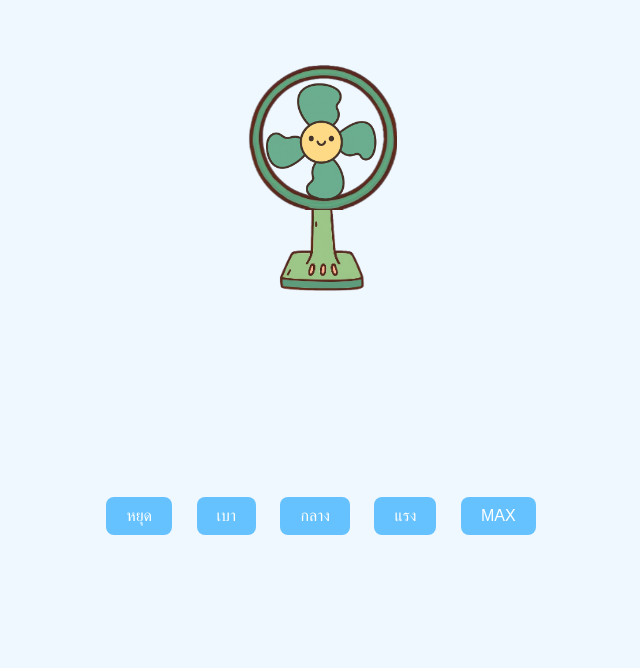
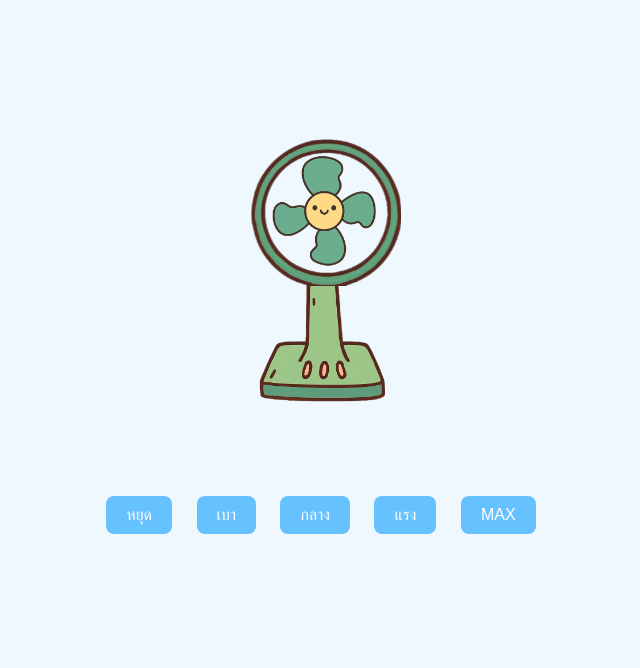
Before and after one commit to Chaivut2460/fan, a plain HTML site: page index.html in a window 1280 px wide. Shown: the part 132-800 px from the top of the page, without its empty margins (319-959 px from the left). Drawn offline with Linux system fonts and the light colour scheme.

Commit message:
Update index.html

```diff
--- a/index.html
+++ b/index.html
@@ -2,7 +2,7 @@
 <html lang="th">
 <head>
   <meta charset="UTF-8" />
-  <title>พัดลมฐานหมุน</title>
+  <title>ฐานหมุนรอบโครง</title>
   <style>
     body {
       background: #f0f8ff;
@@ -18,47 +18,44 @@
       margin: 0 auto;
     }
 
-    /* ใบพัด */
+    .fan-frame {
+      position: absolute;
+      top: 120px;
+      left: 50%;
+      transform: translateX(-50%);
+      width: 160px;
+      z-index: 2;
+    }
+
     .fan-blade {
       position: absolute;
-      top: 60px;
-      left: 50%;
+      top: 135px;
+      left: 51%;
       transform: translateX(-50%);
-      width: 150px;
+      width: 140px;
       z-index: 3;
     }
 
-    /* โครงพัดลม (ไม่หมุน) */
-    .fan-frame {
-      position: absolute;
-      top: 10%;
-      left: 49%;
-      transform: translateX(-50%);
-      width: 158px;
-      z-index: 2;
-    }
-
-    /* กล่องหมุนเฉพาะฐาน */
     .rotating-base {
       position: absolute;
       width: 100%;
       height: 100%;
       top: 0;
       left: 0;
-      transform-origin: 50% 250px; /* จุดหมุนกลางฐาน */
-      animation: spin 0s linear infinite;
+      transform-origin: 50% 200px; /* จุดหมุนอยู่กลางโครง */
+      animation: orbit 0s linear infinite;
       z-index: 1;
     }
 
     .fan-base {
       position: absolute;
-      top: 200px;
+      top: 270px; /* ให้ฐานห่างจากศูนย์กลาง */
       left: 50%;
       transform: translateX(-50%);
-      width: 100px;
+      width: 150px;
     }
 
-    @keyframes spin {
+    @keyframes orbit {
       from { transform: rotate(0deg); }
       to   { transform: rotate(360deg); }
     }
@@ -86,11 +83,12 @@
 </head>
 <body>
 
-  <h1>พัดลมหมุนเฉพาะฐาน 🌀🧍</h1>
+  <h1>พัดล้ม</h1>
 
   <div class="fan-container">
+    <img src="fan_frame.png" alt="โครงพัดลม" class="fan-frame">
     <img src="fan_blade.png" alt="ใบพัด" class="fan-blade">
-    <img src="fan_frame.png" alt="โครงพัดลม" class="fan-frame">
+
     <div class="rotating-base" id="rotatingBase">
       <img src="fan_base.png" alt="ฐานพัดลม" class="fan-base">
     </div>
@@ -111,10 +109,10 @@
       let duration;
       switch(level) {
         case 0: duration = 0; break;
-        case 1: duration = 5; break;
-        case 2: duration = 2; break;
-        case 3: duration = 0.7; break;
-        case 4: duration = 0.01; break;
+        case 1: duration = 3; break;
+        case 2: duration = 2.5; break;
+        case 3: duration = 0.5; break;
+        case 4: duration = 0.1; break;
       }
       rotatingBase.style.animationDuration = duration + "s";
     }
```
